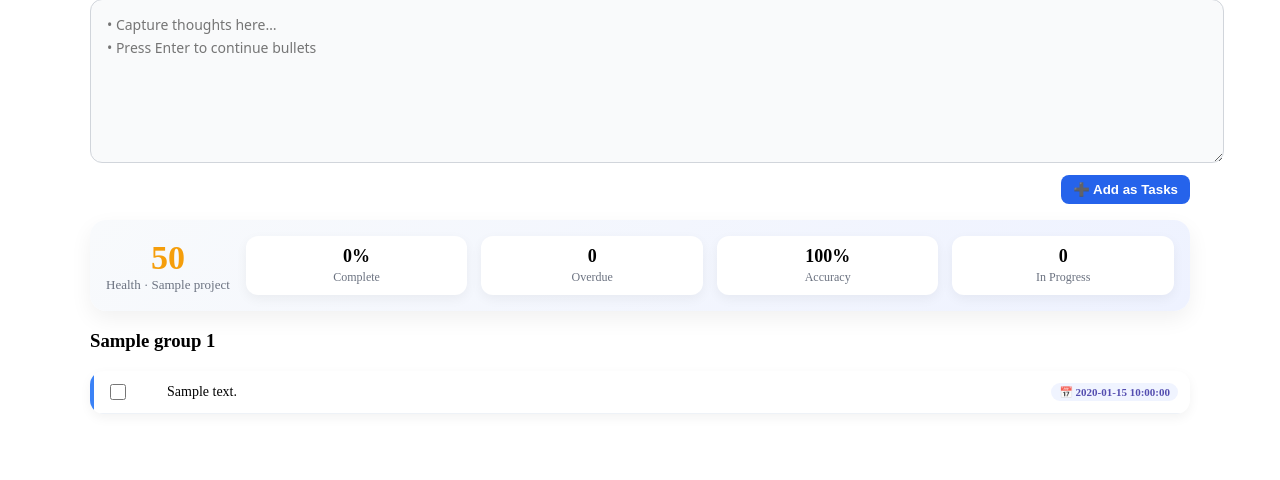
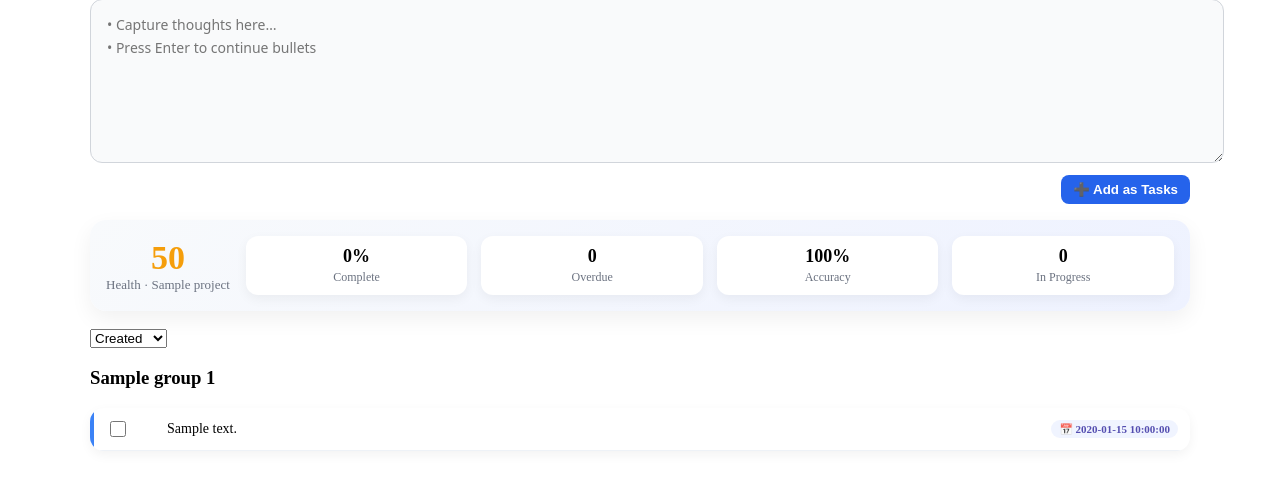
Before and after one commit to venghatesh-stack/DailyPlanner, a Flask app: template templates/project_tasks.html in a window 1280 px wide. Shown: the part 210-690 px from the top of the page. Run offline with Flask 3, Linux system fonts and the light colour scheme; the template is opened without the code that fills it: most values are stand-ins (such as "Sample title", 1, 10 or a date in 2020).

Commit message:
git commit -m "Add task sorting by created date, due date, and priority"

```diff
--- a/app.py
+++ b/app.py
@@ -35,6 +35,7 @@ from config import (
     DEFAULT_STATUS,
     HABIT_ICONS,
     HABIT_LIST,
+    PRIORITY_MAP,
 )
 
 from utils.slots import current_slot,slot_label
@@ -1032,11 +1033,27 @@ def todo_set_project():
     )
 
     return jsonify({"status": "ok"})
+
 @app.route("/projects/<project_id>/tasks")
 @login_required
 def project_tasks(project_id):
     user_id = session["user_id"]
 
+    # 🔹 read sort options
+    sort = request.args.get("sort", "created")
+    direction = request.args.get("dir", "asc")
+
+    # 🔹 whitelist allowed sorts
+    ORDER_MAP = {
+        "created": "created_at",
+        "due": "due_date",
+        "priority": "priority_rank",  # see note below
+    }
+
+    order_col = ORDER_MAP.get(sort, "created_at")
+    order = f"{order_col}.{direction}"
+
+    # 🔹 fetch project
     rows = get(
         "projects",
         params={"project_id": f"eq.{project_id}", "user_id": f"eq.{user_id}"},
@@ -1046,15 +1063,16 @@ def project_tasks(project_id):
 
     project = rows[0]
 
+    # 🔹 fetch tasks with dynamic ordering
     raw_tasks = get(
         "project_tasks",
         params={
             "project_id": f"eq.{project_id}",
-            "order": "created_at.asc",
+            "order": order,
         },
     )
 
-    # ✅ NORMALIZE FOR SHARED UI
+    # 🔹 normalize for shared UI
     tasks = [
         {
             "task_id": t["task_id"],
@@ -1062,7 +1080,6 @@ def project_tasks(project_id):
             "status": t.get("status"),
             "done": t.get("status") == "done",
 
-            # 🔑 ADD THESE
             "start_date": t.get("start_date"),
             "duration_days": t.get("duration_days"),
 
@@ -1070,19 +1087,25 @@ def project_tasks(project_id):
             "due_time": t.get("due_time"),
             "delegated_to": t.get("delegated_to"),
             "elimination_reason": t.get("elimination_reason"),
+
             "project_name": project["name"],
             "urgency": None,
+            "priority_rank": PRIORITY_MAP.get(t.get("priority"), 2)
         }
         for t in raw_tasks
     ]
 
     grouped_tasks = group_tasks_smart(tasks)
+
     return render_template(
         "project_tasks.html",
         project=project,
         grouped_tasks=grouped_tasks,
         today=date.today().isoformat(),
-    )
+        sort=sort,
+        dir=direction,
+    )
+
 
 def compute_due_date(start_date, duration_days):
     return start_date + timedelta(days=duration_days)
--- a/config.py
+++ b/config.py
@@ -176,3 +176,8 @@ QUADRANT_ALIASES = {
 #FIRST_VISIBLE_SLOT = 15  # 07:00–07:30
 #GRID_START_MINUTES = (FIRST_VISIBLE_SLOT - 1) * MINUTES_PER_SLOT
 #PX_PER_MIN = SLOT_HEIGHT_PX / MINUTES_PER_SLOT
+PRIORITY_MAP = {
+    "high": 1,
+    "medium": 2,
+    "low": 3
+}
--- a/templates/project_tasks.html
+++ b/templates/project_tasks.html
@@ -94,6 +94,11 @@
     </div>
   </div>
 
+<select onchange="location.search='?sort=' + this.value">
+  <option value="created" {{ "selected" if sort == "created" }}>Created</option>
+  <option value="due" {{ "selected" if sort == "due" }}>Due date</option>
+  <option value="priority" {{ "selected" if sort == "priority" }}>Priority</option>
+</select>
 
    <!-- Grouped Task List -->
     {% for group, tasks in grouped_tasks.items() %}
```
